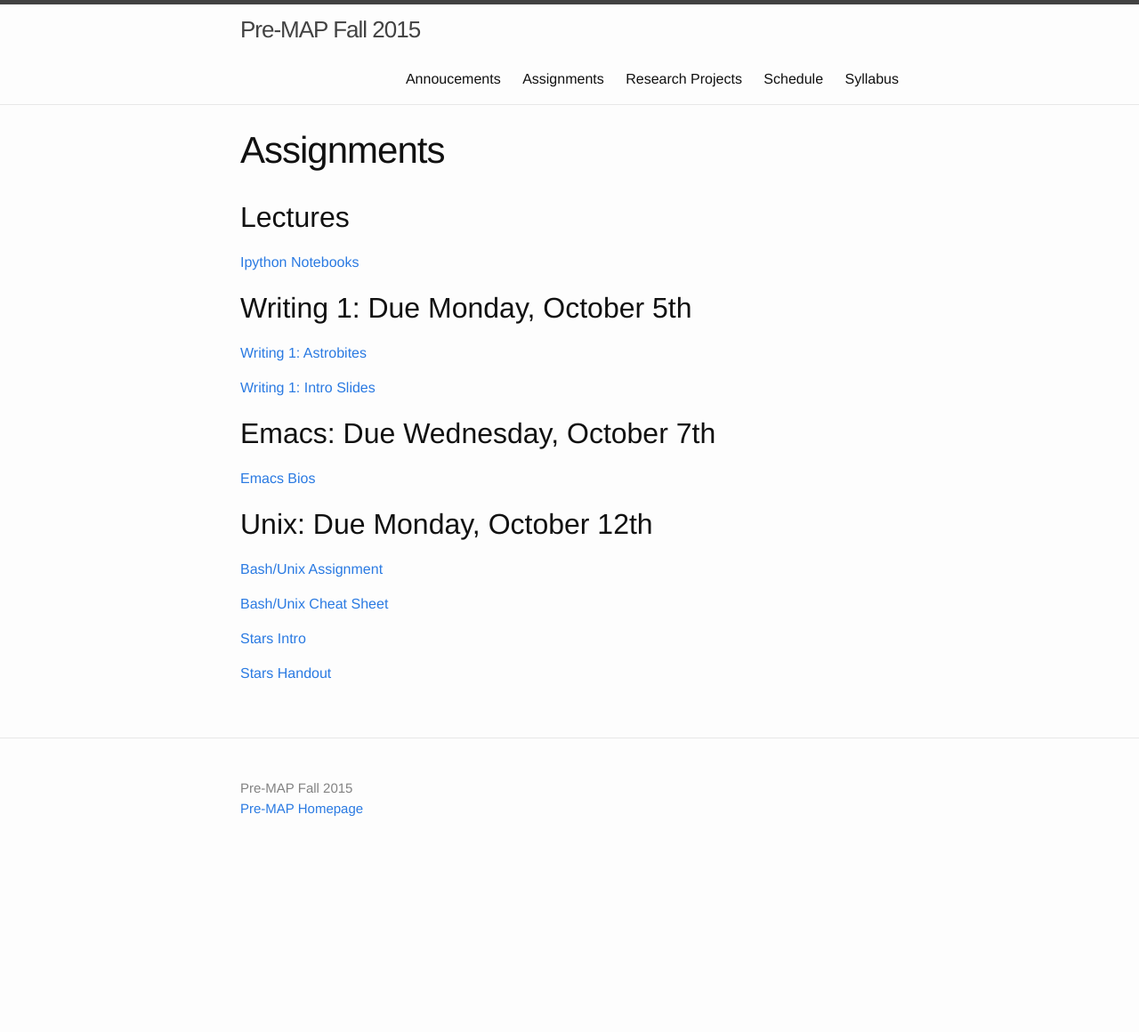
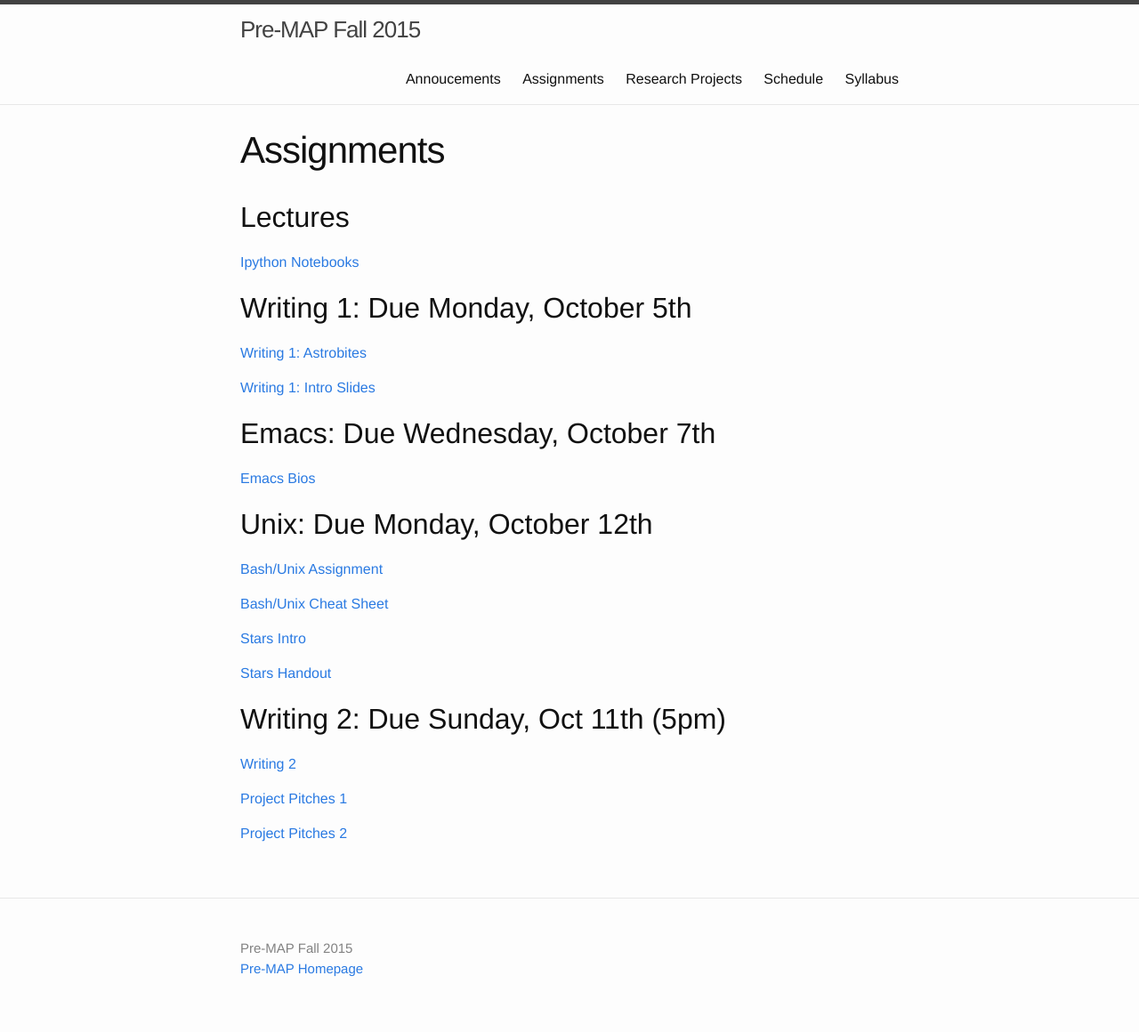
Before and after one commit to kgarofali/Pre-MAP, a Jekyll site: the page built from assignments.md, in a window 1280 px wide. Shown: the whole page at 89% size. Built offline with Jekyll 4.4.1, drawn with Linux system fonts in a browser that asks for light colours; before the commit the page ends 980 px from its top, so only the background shows below that.

Commit message:
project pitches assignment

```diff
--- a/assignments.md
+++ b/assignments.md
@@ -24,3 +24,11 @@ permalink: assignments/
 [Stars Intro](../docs/stars_intro.pdf)
 
 [Stars Handout](../docs/StarStuff.pdf)
+
+## Writing 2: Due Sunday, Oct 11th (5pm)
+
+[Writing 2](../docs/Writing2_Choosing.pdf)
+
+[Project Pitches 1](../docs/premap_blackholes15.pdf)
+
+[Project Pitches 2](../docs/ProjectPitches.pdf)
```
Also changed, not shown: 3 other files.
